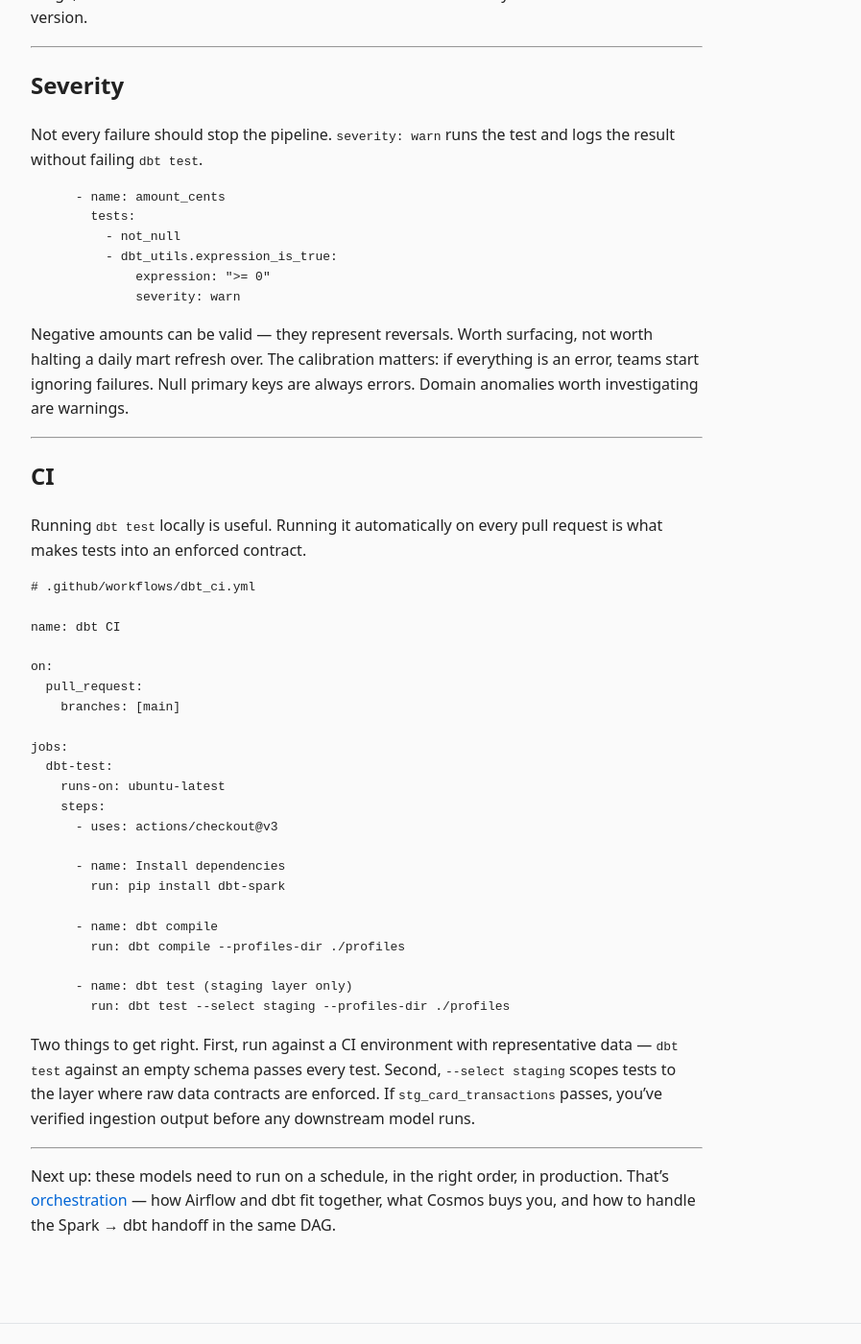
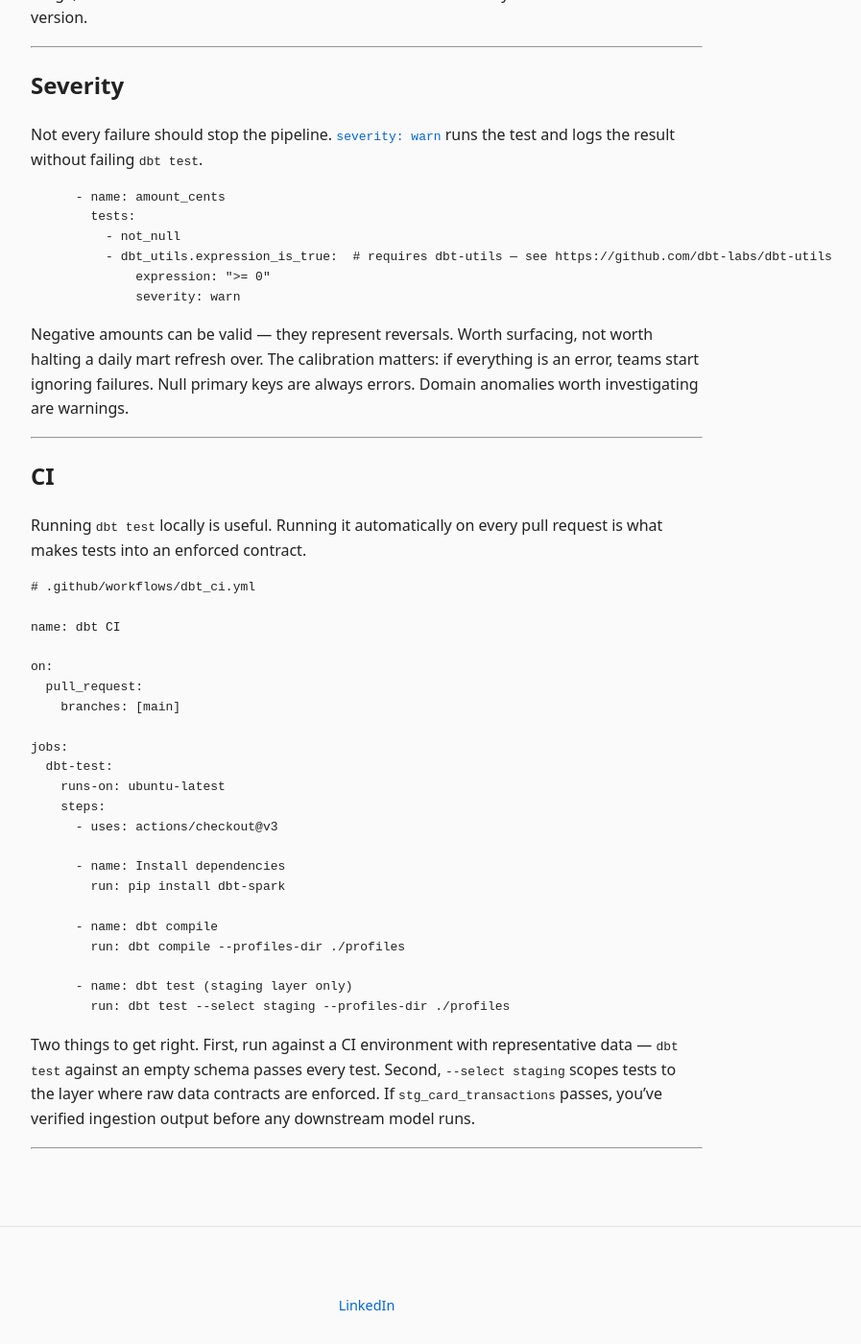
Before and after one commit to JohnSpencerTerry/wb, a Jekyll site: the page built from _articles/dbt-testing.md, in a window 1280 px wide and 1400 px high, scrolled down 2359 px. Shown: the whole window at 96% size, without its empty margins (258-1155 px from the left). Built offline with Jekyll 4.4.1, drawn with Linux system fonts in a browser that asks for light colours; some of the changed text lies outside the part shown.

Commit message:
Update dbt-testing.md

````diff
--- a/_articles/dbt-testing.md
+++ b/_articles/dbt-testing.md
@@ -13,7 +13,7 @@
 
 ## Generic tests
 
-dbt ships with four generic tests: `unique`, `not_null`, `accepted_values`, and `relationships`. They're declared in a `schema.yml` alongside your model.
+dbt ships with four [generic tests](https://docs.getdbt.com/docs/build/data-tests): `unique`, `not_null`, `accepted_values`, and `relationships`. They're declared in a `schema.yml` alongside your model.
 
 ```yaml
 # models/staging/schema.yml
@@ -63,7 +63,7 @@
 
 ## Custom tests
 
-When the four generic tests aren't enough, you write a singular test: a `.sql` file in the `tests/` directory that returns rows when the assertion fails, zero rows when it passes.
+When the four generic tests aren't enough, you write a [singular test](https://docs.getdbt.com/docs/build/data-tests#singular-data-tests): a `.sql` file in the `tests/` directory that returns rows when the assertion fails, zero rows when it passes.
 
 ```sql
 -- tests/assert_transaction_dates_are_valid.sql
@@ -91,13 +91,13 @@
 
 ## Severity
 
-Not every failure should stop the pipeline. `severity: warn` runs the test and logs the result without failing `dbt test`.
+Not every failure should stop the pipeline. [`severity: warn`](https://docs.getdbt.com/reference/resource-configs/severity) runs the test and logs the result without failing `dbt test`.
 
 ```yaml
       - name: amount_cents
         tests:
           - not_null
-          - dbt_utils.expression_is_true:
+          - dbt_utils.expression_is_true:  # requires dbt-utils — see https://github.com/dbt-labs/dbt-utils
               expression: ">= 0"
               severity: warn
 ```
@@ -138,5 +138,3 @@
 Two things to get right. First, run against a CI environment with representative data — `dbt test` against an empty schema passes every test. Second, `--select staging` scopes tests to the layer where raw data contracts are enforced. If `stg_card_transactions` passes, you've verified ingestion output before any downstream model runs.
 
 ---
-
-Next up: these models need to run on a schedule, in the right order, in production. That's [orchestration](/articles/dbt-airflow-cosmos/) — how Airflow and dbt fit together, what Cosmos buys you, and how to handle the Spark → dbt handoff in the same DAG.
````
